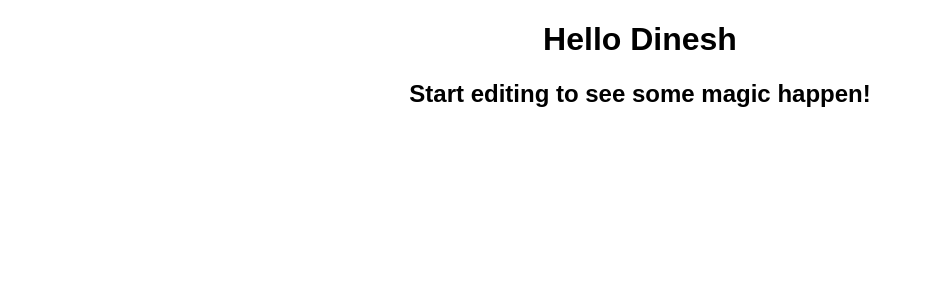
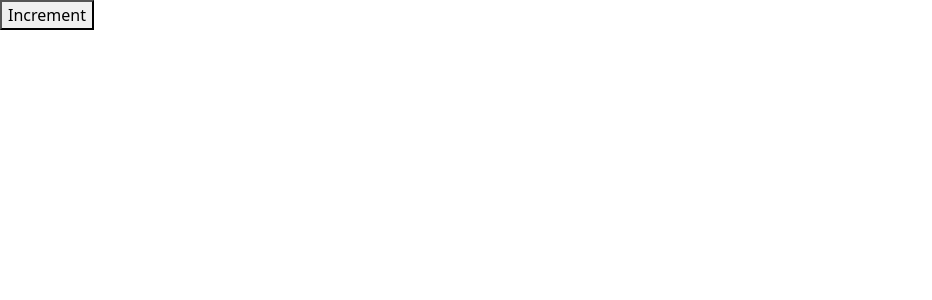
Before and after one commit to dinesh1101/DemoReact, a React (Create React App) app: page / in a window 1280 px wide. Shown: the top 300 px of the page, without its empty margins (0-932 px from the left). Built offline with nearby package versions, Linux system fonts and the light colour scheme.

Commit message:
Button added

```diff
--- /dev/null
+++ b/src/components/counter.jsx
@@ -0,0 +1,18 @@
+import React, { Component } from "react";
+class Counter extends Component {
+  state = {
+    count: 0,
+    tags: []
+  };
+
+  render() {
+    return (
+      <div>
+        <span></span>
+        <button>Increment</button>
+      </div>
+    );
+  }
+}
+
+export default Counter;
--- a/src/index.js
+++ b/src/index.js
@@ -1,12 +1,14 @@
 import { StrictMode } from "react";
 import ReactDOM from "react-dom";
 
-import App from "./App";
+//import App from "./App";
+import "bootstrap/dist/css/bootstrap.css";
+import Counter from "./components/counter";
 
 const rootElement = document.getElementById("root");
 ReactDOM.render(
   <StrictMode>
-    <App />
+    <Counter />
   </StrictMode>,
   rootElement
 );
```
